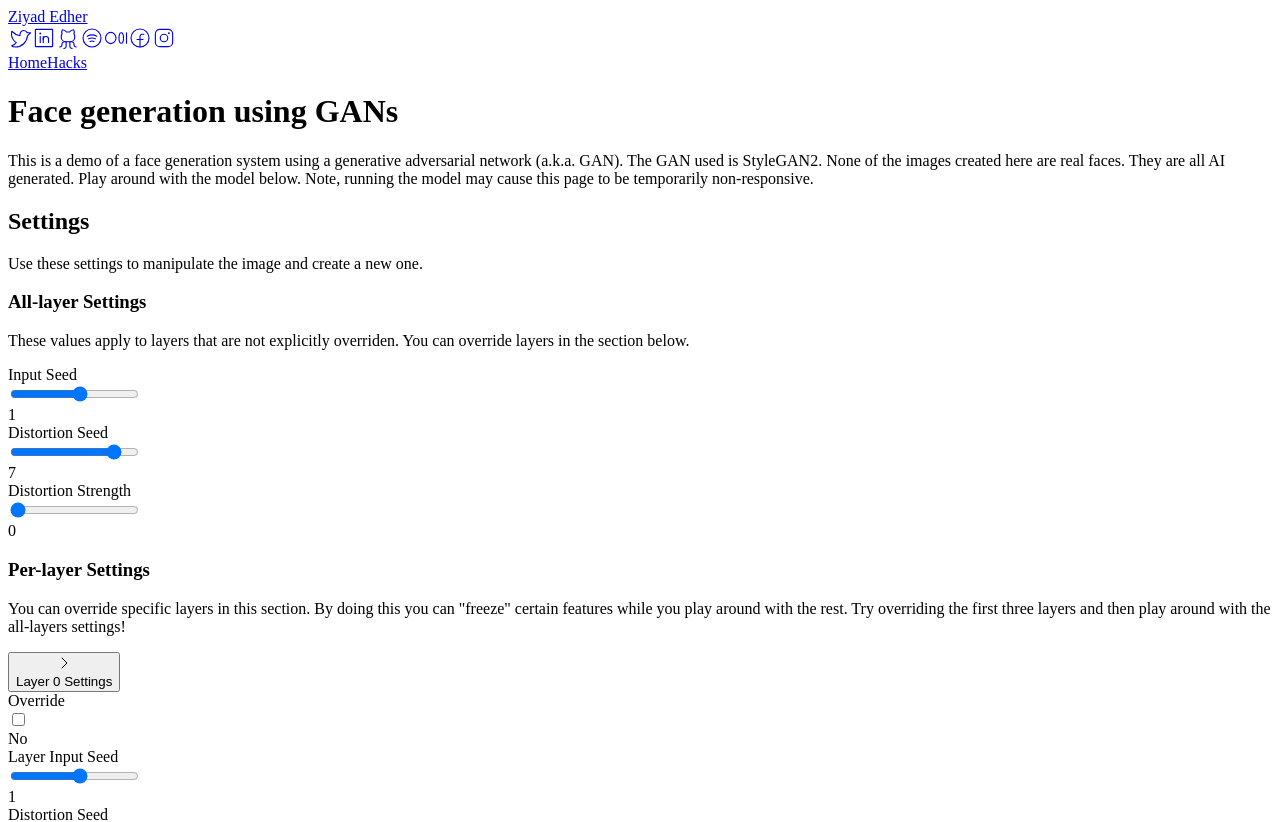
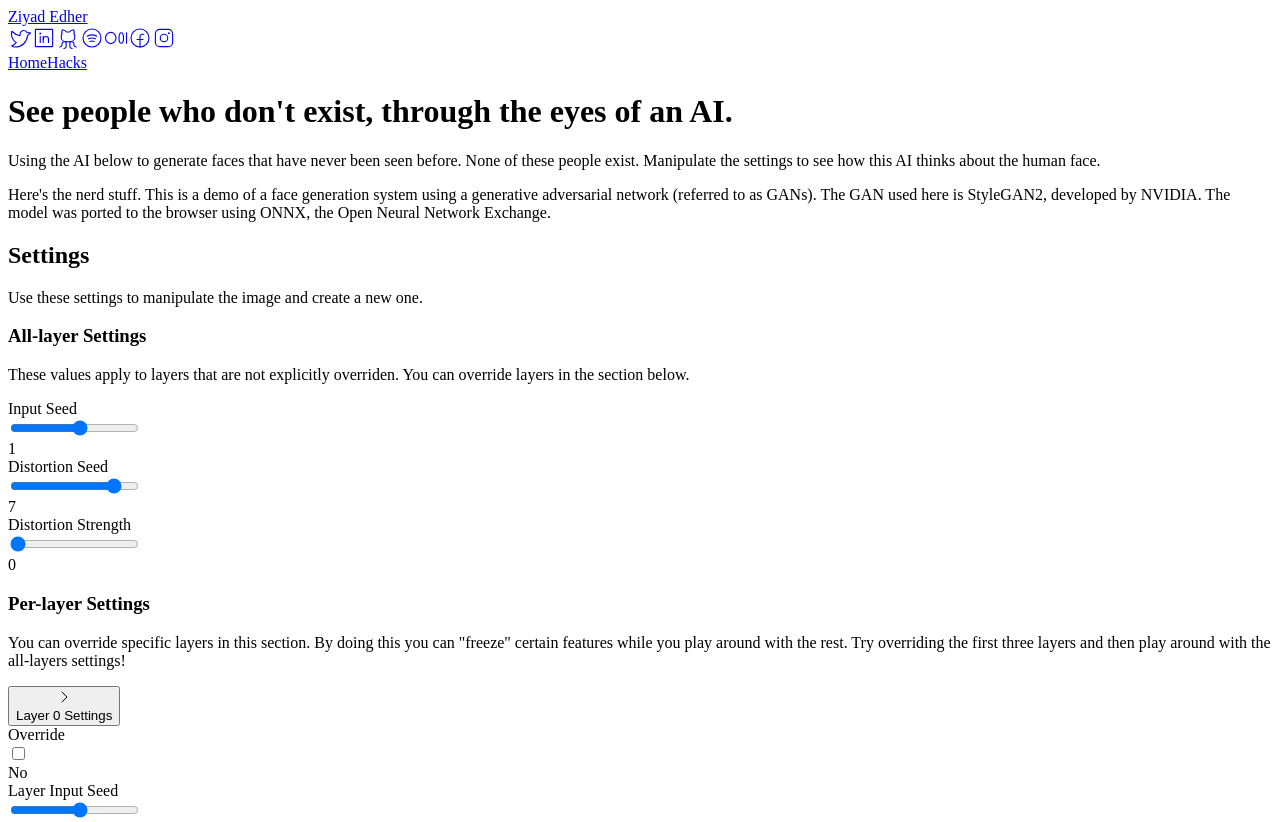
Before and after one commit to ziyadedher/ziyadedher, a Next.js app: page /hacks/darkarts in a window 1280 px wide. Shown: the top 822 px of the page. Built offline with nearby package versions, Linux system fonts and the light colour scheme; no server answers.

Commit message:
Add some details and promotions

```diff
--- a/src/pages/hacks/darkarts.tsx
+++ b/src/pages/hacks/darkarts.tsx
@@ -7,6 +7,7 @@ import GeneratedImageCanvas, {
   ModelStatus,
 } from "../../components/goofs/darkarts/generated_image_canvas";
 import RangeSliderInput from "../../components/inputs/range_slider";
+import TextLink from "../../components/links/text";
 import PageContainer, { PageStyle } from "../../components/page_container";
 import { getStorageURI } from "../../lib/storage";
 import {
@@ -440,7 +441,7 @@ const Darkarts: NextPage = () => {
   return (
     <>
       <Head>
-        <title>Generate AI Faces Online | Ziyad Edher</title>
+        <title>Generate AI (GAN) Faces | Ziyad Edher</title>
         <meta
           name="description"
           content="Generate AI faces online by using a GAN (generative adversarial network) that runs in your browser."
@@ -454,14 +455,21 @@ const Darkarts: NextPage = () => {
         pageStyle={PageStyle.HACKER}
       >
         <div className="flex flex-col gap-16 my-8 mx-auto max-w-3xl">
-          <div>
-            <h1 className="text-3xl text-center">Face generation using GANs</h1>
+          <div className="flex flex-col gap-4">
+            <h1 className="text-3xl text-center">
+              See people who don&apos;t exist, through the eyes of an AI.
+            </h1>
             <p className="text-base text-center">
+              Using the AI below to generate faces that have never been seen
+              before. None of these people exist. Manipulate the settings to see
+              how this AI thinks about the human face.
+            </p>
+            <p className="text-xs text-center">
+              <span className="font-bold">Here&apos;s the nerd stuff.</span>{" "}
               This is a demo of a face generation system using a generative
-              adversarial network (a.k.a. GAN). The GAN used is StyleGAN2. None
-              of the images created here are real faces. They are all AI
-              generated. Play around with the model below. Note, running the
-              model may cause this page to be temporarily non-responsive.
+              adversarial network (referred to as GANs). The GAN used here is
+              StyleGAN2, developed by NVIDIA. The model was ported to the
+              browser using ONNX, the Open Neural Network Exchange.
             </p>
           </div>
 
@@ -601,6 +609,21 @@ const Darkarts: NextPage = () => {
                   </p>
                 </div>
               </div>
+              <div className="py-4 border-t-2 border-t-gray-700">
+                <h4 className="text-sm font-bold">Check me out!</h4>
+                <p className="text-sm text-justify">
+                  I built this demo almost entirely live. Check out my{" "}
+                  <TextLink href="https://twitch.tv/ziyadedher" isExternal>
+                    Twitch channel
+                  </TextLink>
+                  . If you want to see more stuff that I build, feel free to
+                  follow me on{" "}
+                  <TextLink href="https://twitter.com/ziyadedher" isExternal>
+                    Twitter
+                  </TextLink>
+                  .
+                </p>
+              </div>
             </div>
           </div>
         </div>
```
